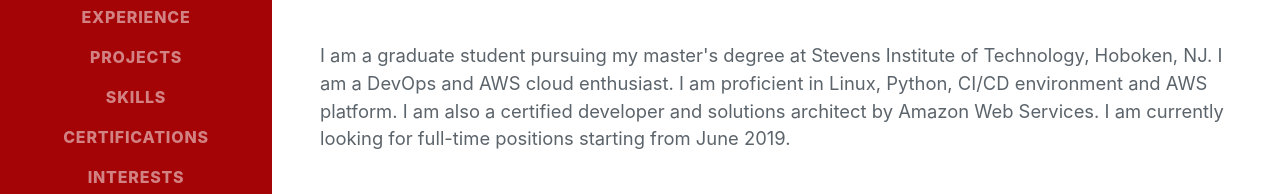
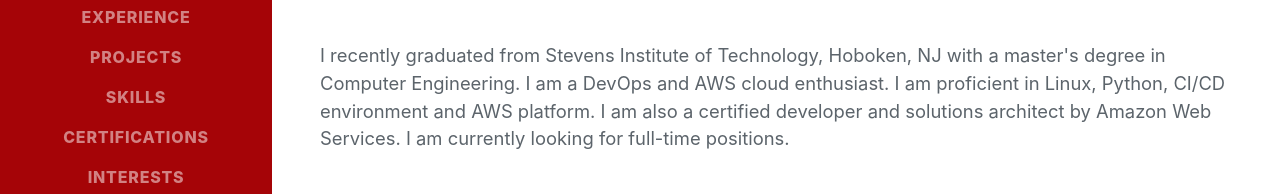
Before and after one commit to manideep1116/Portfolio-Website, a plain HTML site: page index.html in a window 1280 px wide. Shown: the part 397-591 px from the top of the page. Drawn offline with nearby package versions, Linux system fonts and the light colour scheme; a web font is replaced by a local one.

Commit message:
edit index.html

```diff
--- a/index.html
+++ b/index.html
@@ -82,7 +82,7 @@
             <a href="mailto:mgillela@stevens.edu">mgillela@stevens.edu</a>
           </div>
           <p class="lead mb-5" style="align: justify">
-          I am a graduate student pursuing my master's degree at Stevens Institute of Technology, Hoboken, NJ. I am a DevOps and AWS cloud enthusiast. I am proficient in Linux, Python, CI/CD environment and AWS platform. I am also a certified developer and solutions architect by Amazon Web Services. I am currently looking for full-time positions starting from June 2019.
+          I recently graduated from Stevens Institute of Technology, Hoboken, NJ with a master's degree in Computer Engineering. I am a DevOps and AWS cloud enthusiast. I am proficient in Linux, Python, CI/CD environment and AWS platform. I am also a certified developer and solutions architect by Amazon Web Services. I am currently looking for full-time positions.
           </p>
           <ul class="list-inline list-social-icons mb-0">
             <li class="list-inline-item">
```
